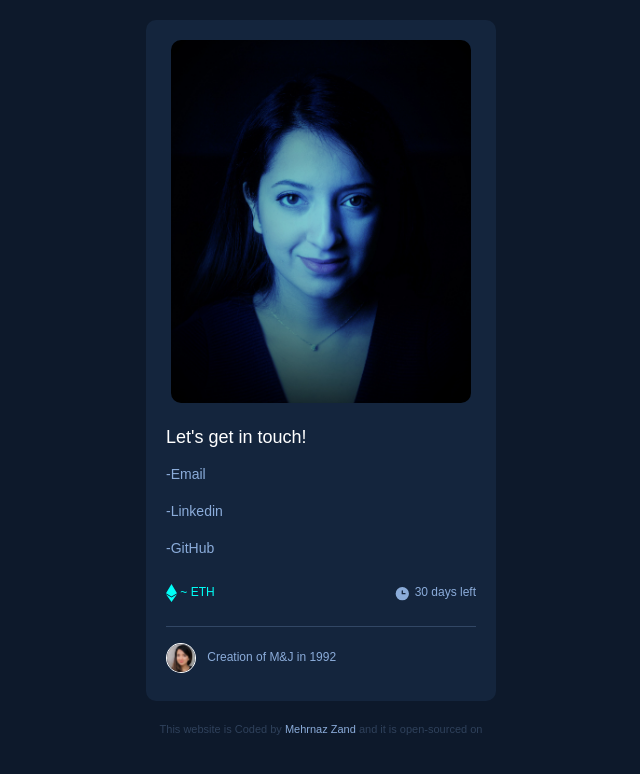
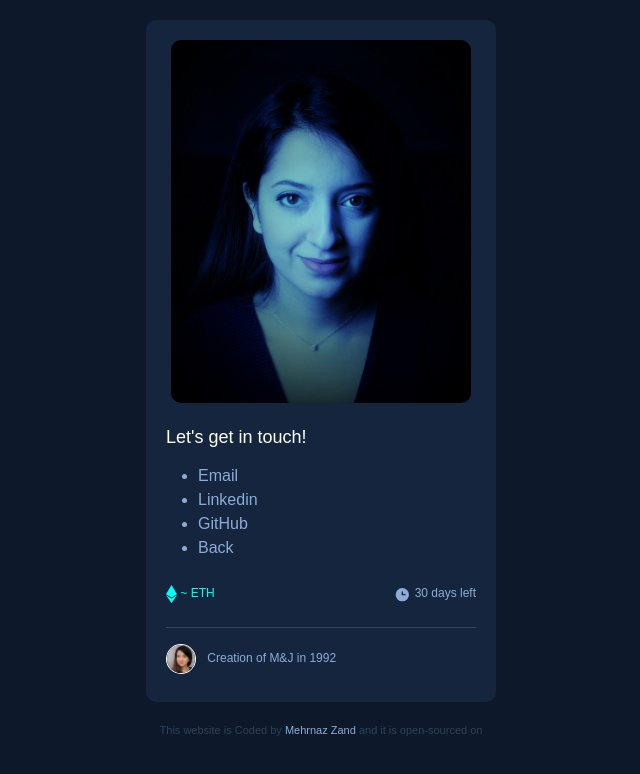
Before and after one commit to Mehrnaz-zand/personal-website, a plain HTML site: page contact.html in a window 1280 px wide. Shown: the whole page, without its empty margins (319-959 px from the left). Drawn offline with nearby package versions, Linux system fonts and the light colour scheme.

Commit message:
converted contact details to list

```diff
--- a/contact.html
+++ b/contact.html
@@ -25,18 +25,25 @@
                 Let's get in touch!
 
         </h1>
-        <p>
-        <a href="mailto:mehrnaz.zand@gmail.com" class="mt-0" title="Email Mehrnaz: mehrnaz.zand@gmail.com">-Email</a>
-        </p>
-        <p>
+        <ul>
+        <li>
+        <a href="mailto:mehrnaz.zand@gmail.com" class="mt-0"
+        title="Email Mehrnaz: mehrnaz.zand@gmail.com">Email</a>
+        </li>
+        <li>
             <a href="https://www.linkedin.com/in/mehrnaz-zand" target="_blank" class="mt-0" title="LinkedIn profile">
-                -Linkedin</a>
-        </p>
+                Linkedin</a>
+        </li>
 
-        <p>
+        <li>
             <a href="https://github.com/Mehrnaz-zand" target="_blank" class="mt-0" title="GitHub profile">
-                -GitHub</a>
-        </p>
+                GitHub</a>
+        </li>
+        <li>
+            <a href="./index.html" target="_blank" class="mt-0" title="Homepage">
+                Back</a>
+        </li>
+        </ul>
         <p class="d-flex justify-content-between mt-4 mb-4">
             <span class="price">
                 <svg width="11" height="18" xmlns="http://www.w3.org/2000/svg">
```
